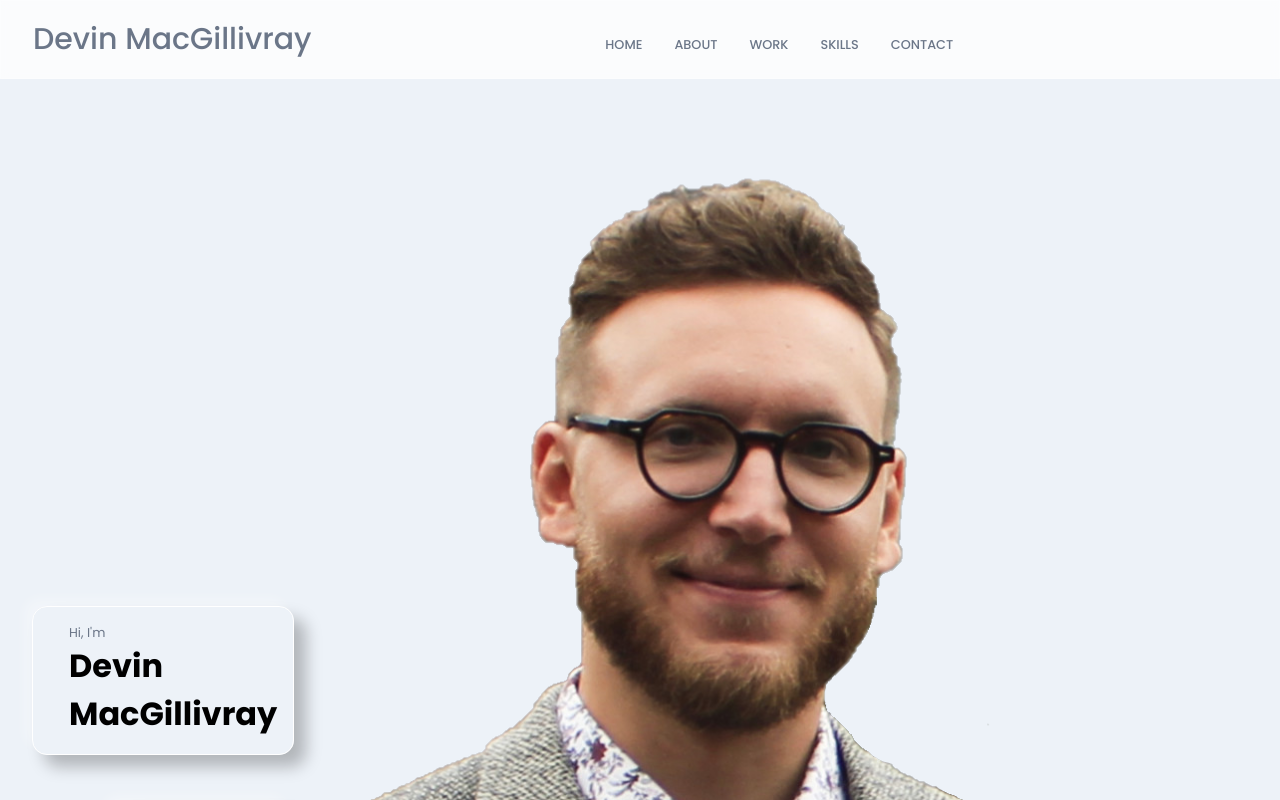
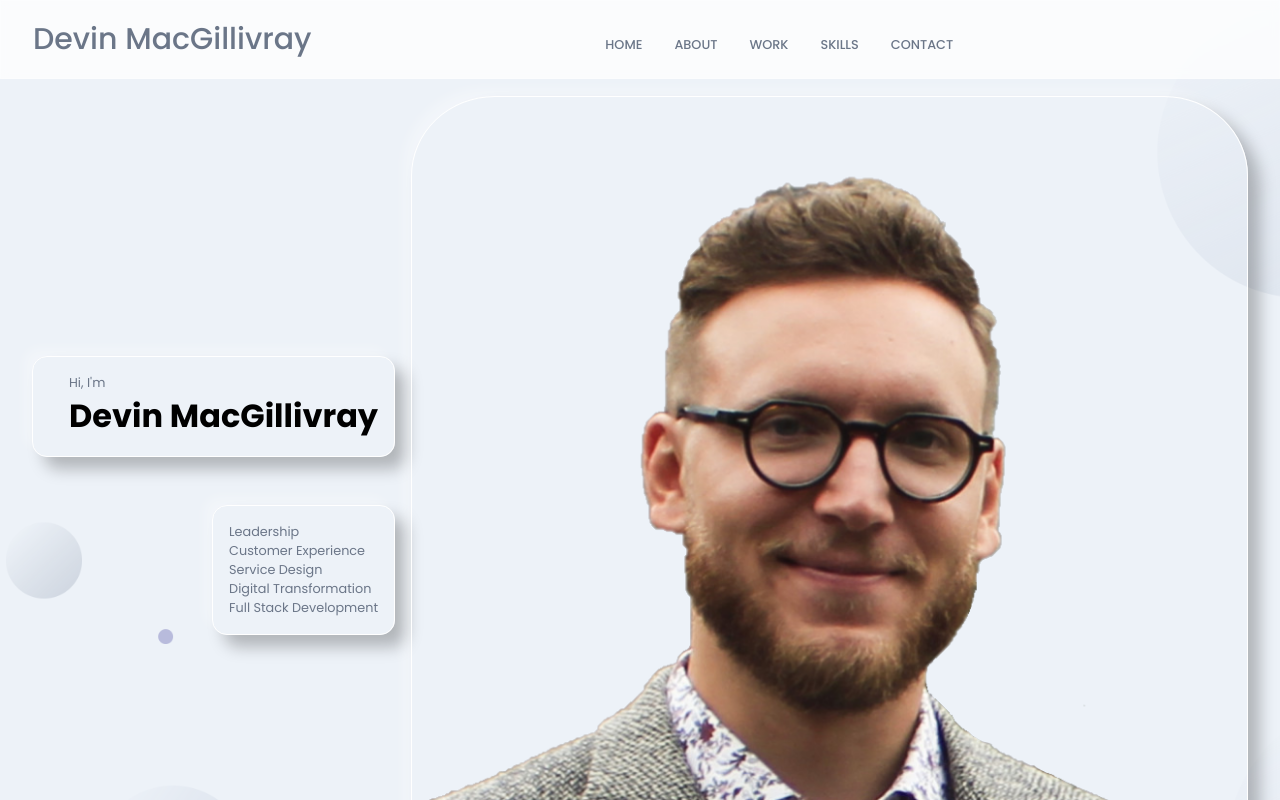
Before and after one commit to devhmac/Final_portfolio, a Next.js app in the folder portfolio-site/: page / in a window 1280 px wide. Shown: the top 800 px of the page. Built offline with nearby package versions, Linux system fonts and the light colour scheme; a web font is replaced by a local one.

Commit message:
no circle, more neuro

```diff
--- a/portfolio-site/container/Header.jsx
+++ b/portfolio-site/container/Header.jsx
@@ -43,17 +43,17 @@
       <motion.div
         whileInView={{ opacity: [0, 1] }}
         transition={{ duration: 0.5, delayChildren: 0.5 }}
-        className={styles["app_header-img"]}
+        className={styles["app__header-img"]}
       >
         <img src="img/assets/me-nobg.png" alt="profile_bg" />
 
-        <motion.img
+        {/* <motion.img
           whileInView={{ scale: [0, 1] }}
           transition={{ duration: 1, ease: "easeInOut" }}
           className={styles["overlay_circle"]}
           src="/img/assets/circle.svg"
           alt="profile_circle"
-        />
+        /> */}
       </motion.div>
       {/* dont Think I actually want these */}
       {/* <motion.div
--- a/portfolio-site/styles/Header.module.scss
+++ b/portfolio-site/styles/Header.module.scss
@@ -99,6 +99,31 @@
   }
 }
 
+.app__header-img {
+  flex: 1;
+  height: 100%;
+  display: flex;
+  justify-content: flex-end;
+  align-items: flex-end;
+  position: relative;
+  margin-left: 1rem;
+
+  img {
+    width: 100%;
+    object-fit: contain;
+    z-index: 1;
+
+    border: 1px solid white;
+    border-radius: 10%;
+    box-shadow: 12px 12px 16px 0 rgba(0, 0, 0, 0.25),
+      -8px -8px 12px 0 rgba(255, 255, 255, 0.3);
+  }
+
+  .overlay_circle {
+    position: absolute;
+  }
+}
+
 .app .head-text {
   font-weight: 400;
 }
```
